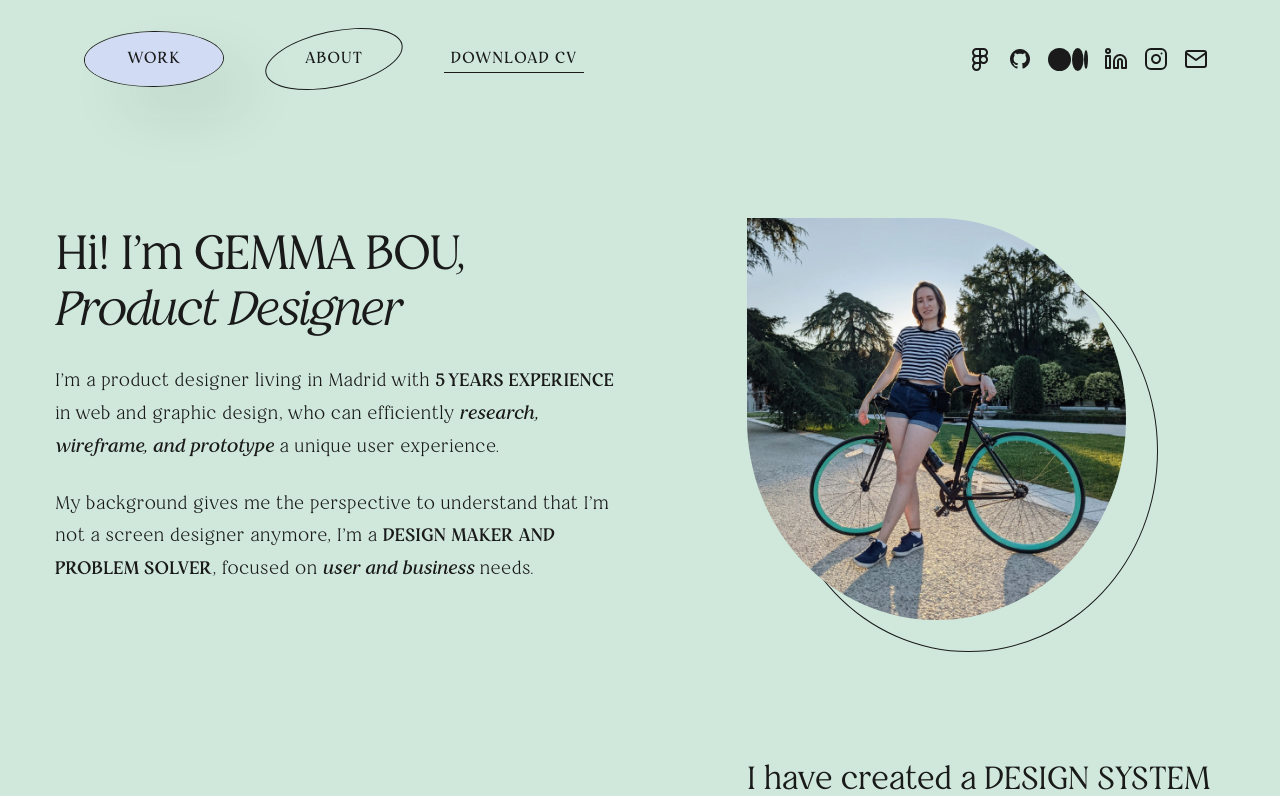
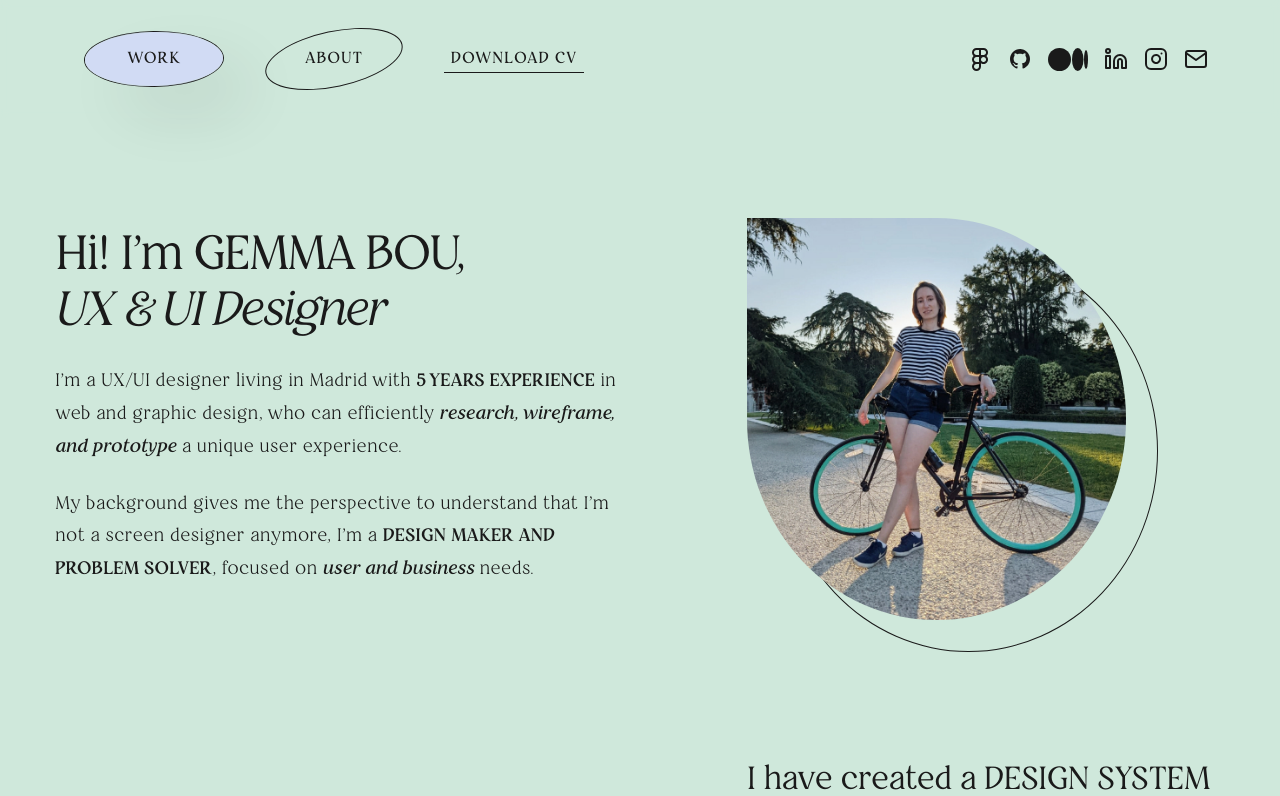
Before and after one commit to gemmabou/gemma-bou-web, a Vue app: page / in a window 1280 px wide. Shown: the top 796 px of the page. Built offline with nearby package versions, Linux system fonts and the light colour scheme; what vue-window-size would draw is missing.

Commit message:
upgrade home text

```diff
--- a/src/views/Home.vue
+++ b/src/views/Home.vue
@@ -3,11 +3,11 @@
     <TitleSection>
       <template v-slot:title>
         <h1>Hi! I'm GEMMA BOU,</h1>
-        <h1><i>Product Designer</i></h1>
+        <h1><i>UX & UI Designer</i></h1>
       </template>
       <template v-slot:description>
         <p>
-          I’m a product designer living in Madrid with
+          I’m a UX/UI designer living in Madrid with
           <b class="uppercase">5 years experience</b> in web and graphic design,
           who can efficiently <i>research, wireframe, and prototype</i> a unique
           user experience.
```
